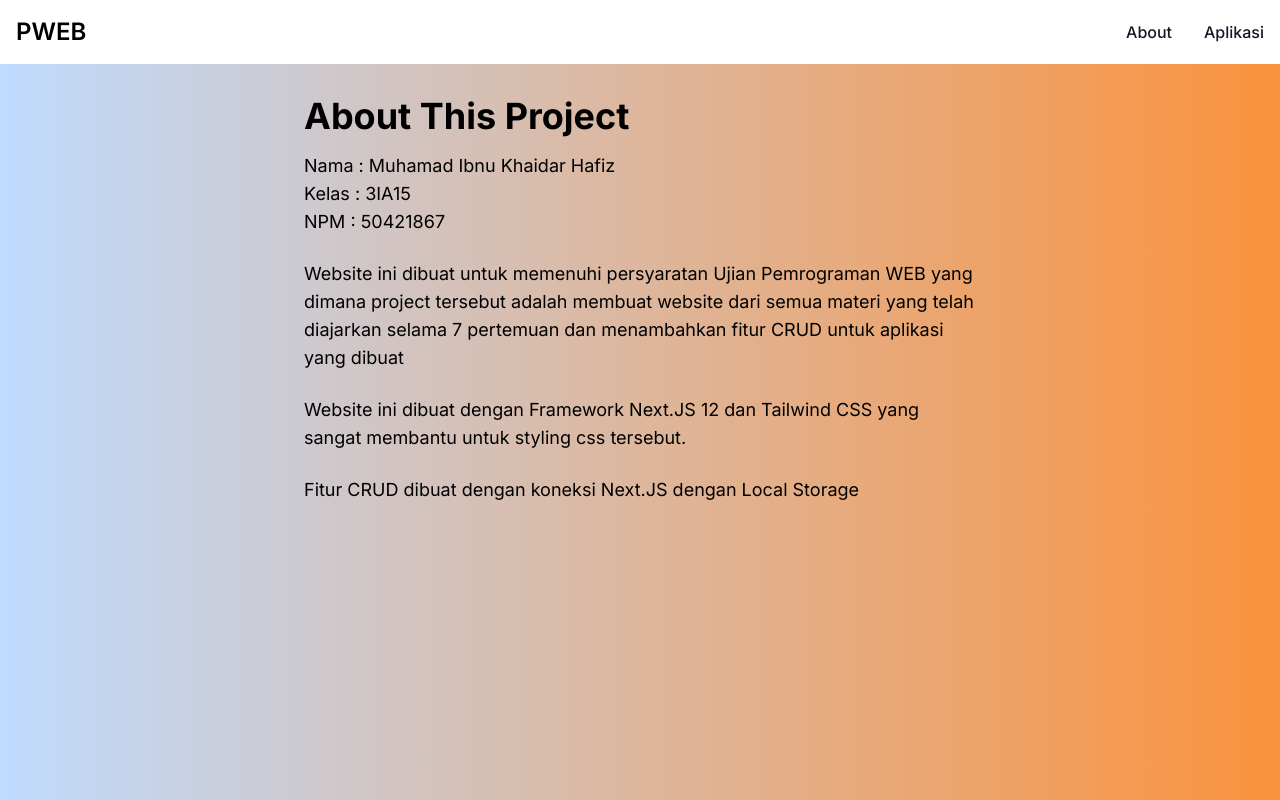
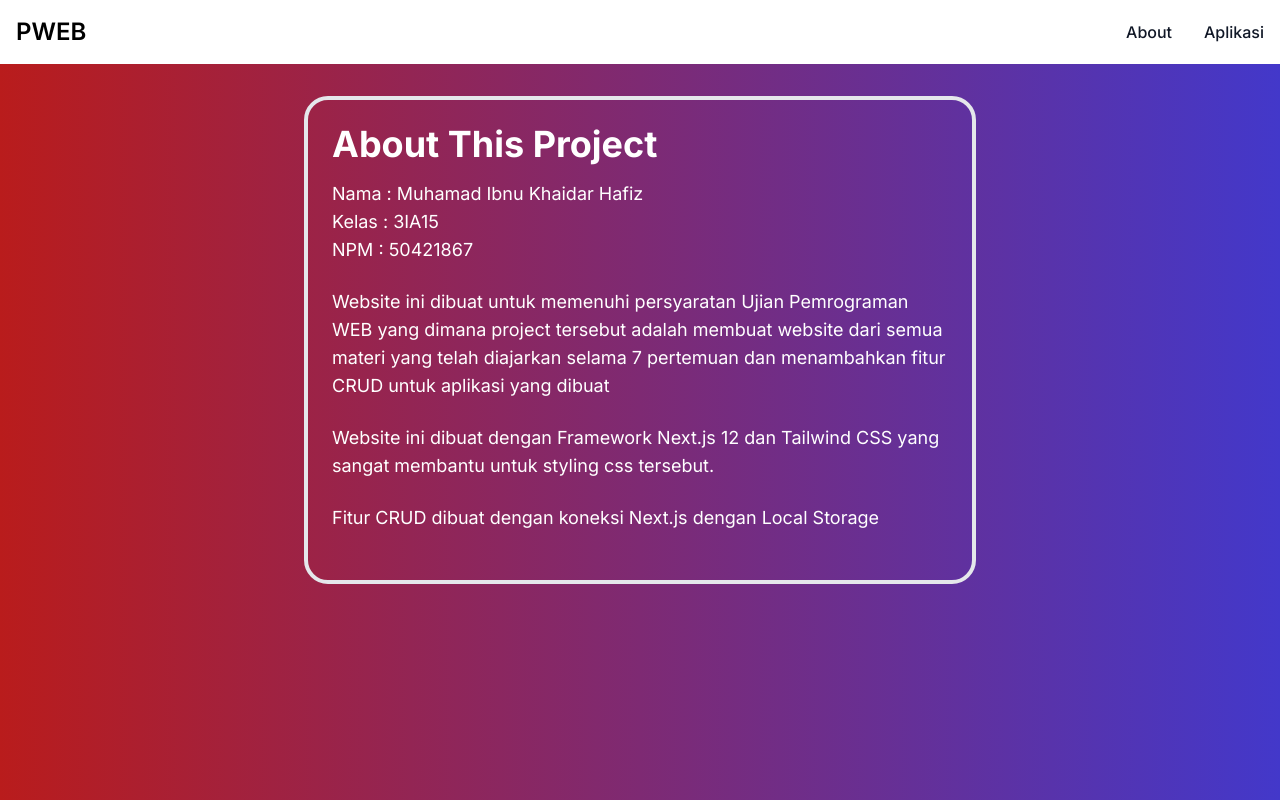
Before and after one commit to Cleign1/next-labti-50421867, a Next.js app: page /about in a window 1280 px wide. Shown: the top 800 px of the page. Built offline with nearby package versions, Linux system fonts and the light colour scheme.

Commit message:
finishing touches

```diff
--- a/components/Layout.js
+++ b/components/Layout.js
@@ -13,7 +13,7 @@ export default function Layout({ children }) {
     return (
         <div className={inter.className}>
             <Navbar />
-            <main className="bg-blue-200">{children}</main>
+            <main>{children}</main>
             <Footer />
         </div>
     )
--- a/pages/about.js
+++ b/pages/about.js
@@ -1,8 +1,9 @@
 export default function about() {
     return (
         <>
-        <div className="bg-gradient-to-r from-blue-200 to-orange-400 min-h-screen p-8">
-            <div className="max-w-2xl mx-auto">
+        <div>
+        <div className="bg-gradient-to-r from-red-700 to-indigo-700 min-h-screen p-8 text-white">
+            <div className="max-w-2xl mx-auto p-6 border-4 rounded-3xl">
                 <h1 className="text-4xl font-bold mb-4">About This Project</h1>
                 <p className="text-lg mb-6">
                     Nama    : Muhamad Ibnu Khaidar Hafiz <br/>
@@ -16,13 +17,14 @@ export default function about() {
                     aplikasi yang dibuat
                 </p>
                 <p className="text-lg mb-6">
-                    Website ini dibuat dengan Framework Next.JS 12 dan Tailwind CSS yang sangat
+                    Website ini dibuat dengan Framework Next.js 12 dan Tailwind CSS yang sangat
                     membantu untuk styling css tersebut.
                 </p>
                 <p className='text-lg mb-6'>
-                    Fitur CRUD dibuat dengan koneksi Next.JS dengan Local Storage
+                    Fitur CRUD dibuat dengan koneksi Next.js dengan Local Storage
                 </p>
             </div>
+        </div>
         </div>
         </>
     )
--- a/pages/aplikasi.js
+++ b/pages/aplikasi.js
@@ -32,6 +32,7 @@ const ToDo = () => {
     };
 
     return (
+        <div className='bg-gradient-to-r from-fuchsia-400 to-blue-400'>
             <div className="min-h-screen container mx-auto items-center  overflow-x-auto sm:rounded-lg">
                 <h1 className="text-center text-5xl font-semibold pb-6 pt-28">Task</h1>
                 <form onSubmit={addToDo} className="flex items-center space-x-4 justify-center pt-5 pb-12">
@@ -47,8 +48,8 @@ const ToDo = () => {
                     <table className="w-auto text-sm text-left text-black">
                         <thead>
                             <tr className='items-center justify-center content-center'>
-                            <th className="border border-black border-2 px-6 py-3 justify-center items-center">Task</th>
-                            <th className="border border-black border-2 px-6 py-3 justify-center items-center">Actions</th>
+                                <th className=" border-white border-2 px-6 py-3 justify-center items-center">Task</th>
+                                <th className=" border-white border-2 px-6 py-3 justify-center items-center">Actions</th>
                             </tr>
                         </thead>
                         <tbody>
@@ -65,6 +66,7 @@ const ToDo = () => {
                     </table>
                 </div>
             </div>
+        </div>
     );
 };
 
--- a/pages/index.js
+++ b/pages/index.js
@@ -3,7 +3,7 @@ import Link from 'next/link'
 export default function Home() {
   return (
     <main className="min-h-screen scroll">
-      <div className="bg-gradient-to-r from-blue-500 to-indigo-500 text-white min-h-screen flex items-center justify-center">
+      <div className="bg-gradient-to-r from-blue-500 to-violet-700 text-white min-h-screen flex items-center justify-center">
         <div className="text-center">
           <h1 className="text-4xl font-bold mb-4">Selamat Datang!</h1>
           <p className="text-lg mb-8">
```
Lines whose indentation alone changed are shown as unchanged.
